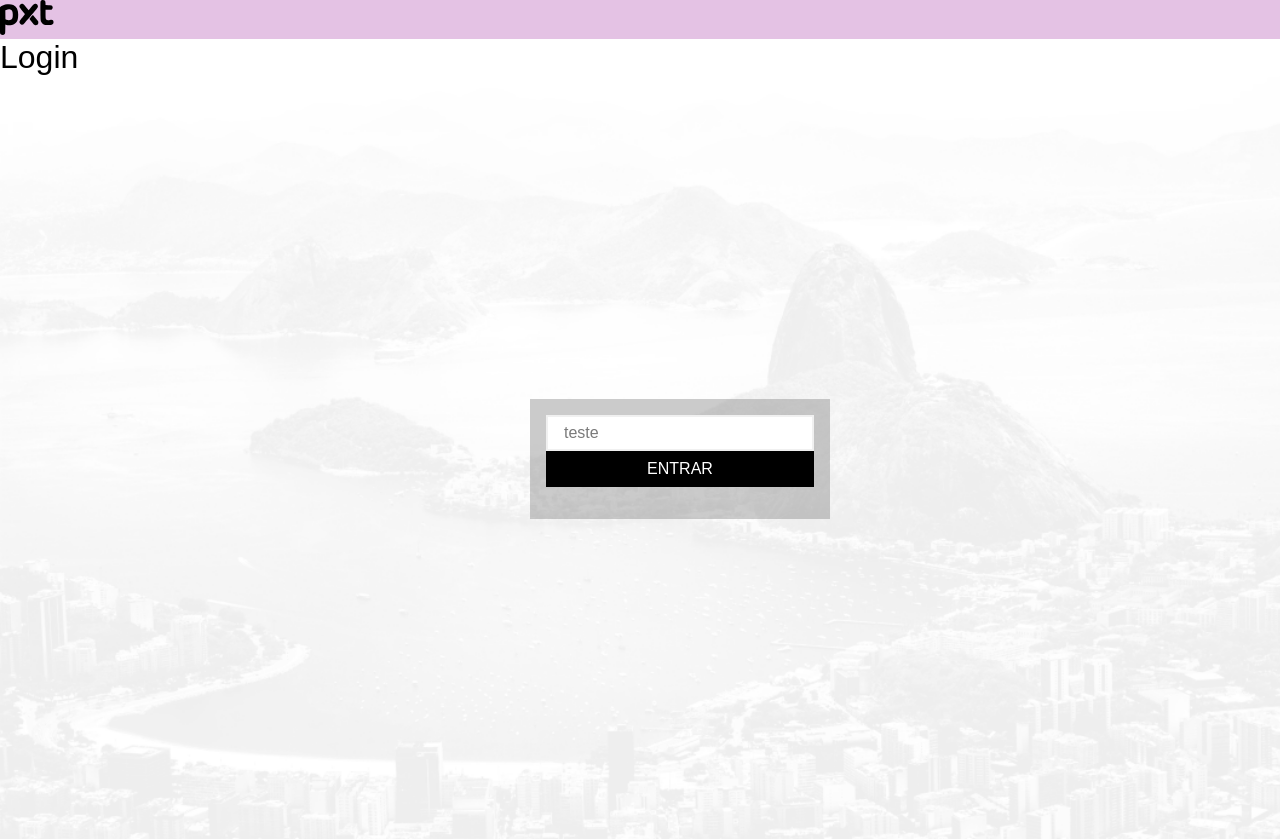
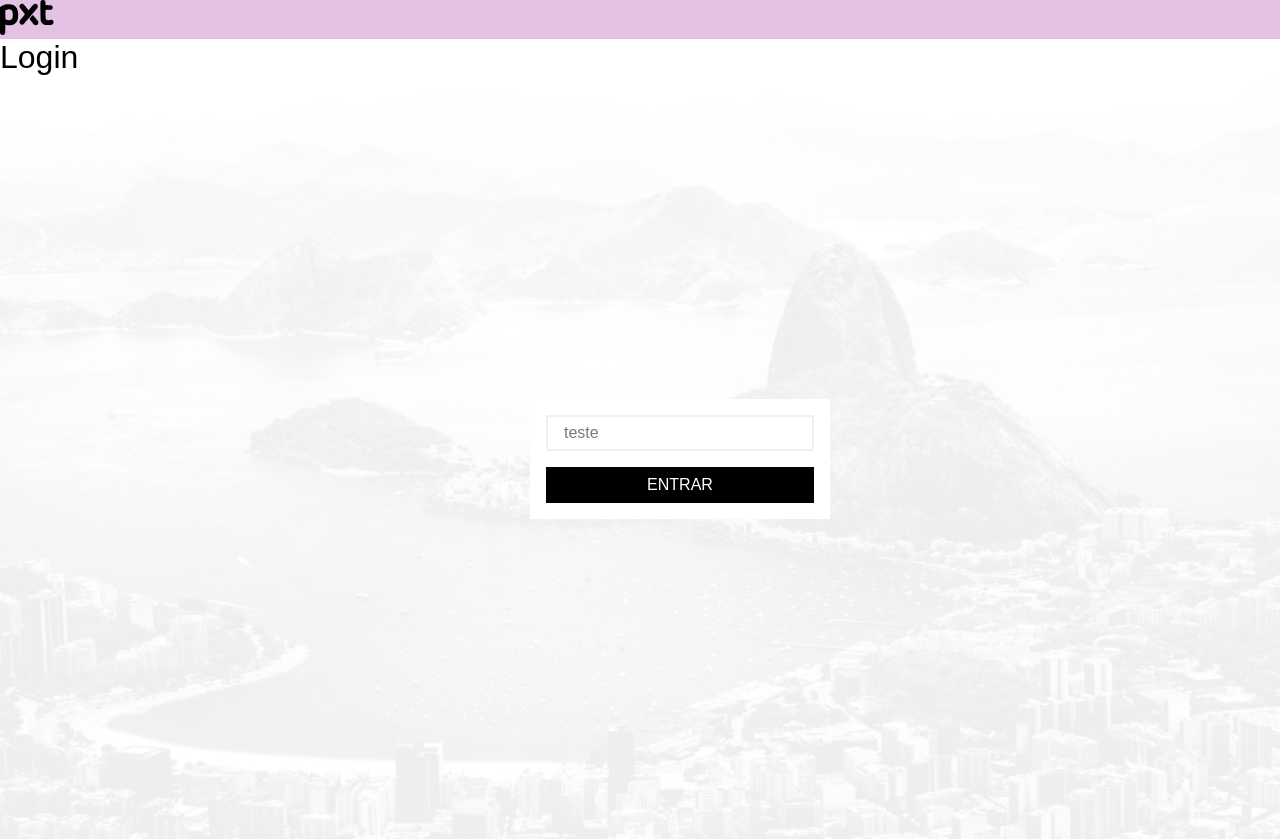
Before and after one commit to helenapaixao/Flags, a React (Create React App) app: page / in a window 1280 px wide. Built offline with nearby package versions, Linux system fonts and the light colour scheme.

Commit message:
feat: card ok

```diff
--- a/src/components/Card/styles.ts
+++ b/src/components/Card/styles.ts
@@ -1,7 +1,7 @@
 import styled from "styled-components";
 
 export const Container = styled.div`
-  background-color: #b6b6;
+  background-color: #FFF;
   height: 120px;
   width: 300px;
 
--- a/src/components/Input/styles.ts
+++ b/src/components/Input/styles.ts
@@ -9,6 +9,7 @@ export const Container = styled.div`
   align-items: center;
   display: flex;
   color: #666360;
+  margin-bottom: 16px;
   & + div {
     margin-top: 8px;
   }
--- a/src/pages/Login/index.tsx
+++ b/src/pages/Login/index.tsx
@@ -12,7 +12,8 @@ export default function Login() {
         <h1>Login</h1>
         <S.Content>
           <Card>
-            <Input name="login" type="email" placeholder="teste"/>
+            <Input name="login" type="email" placeholder="teste" />
+
             <Button>ENTRAR</Button>
           </Card>
         </S.Content>
```
